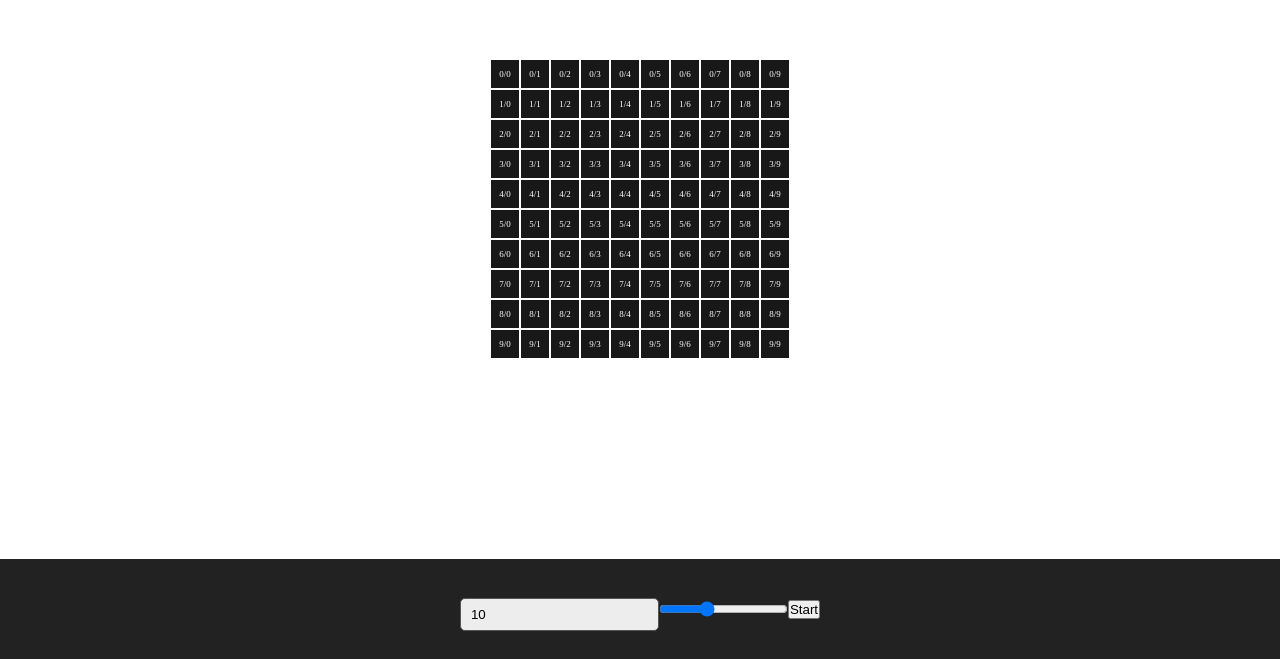
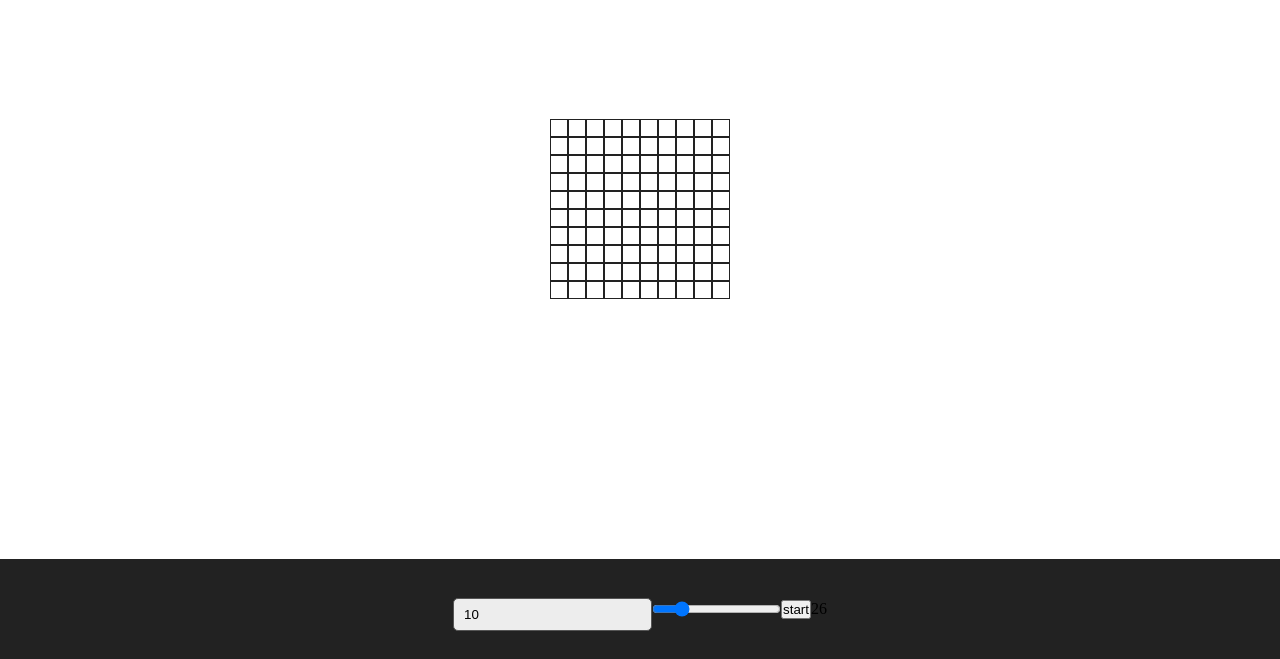
Before and after one commit to zieu/game-of-life, a React (Create React App) app: page / in a window 1280 px wide. Shown: the part 141-800 px from the top of the page. Built offline with nearby package versions, Linux system fonts and the light colour scheme.

Commit message:
automatic per interval impolementation

```diff
--- a/src/App.tsx
+++ b/src/App.tsx
@@ -9,6 +9,7 @@
 
 import { useEffect, useState } from "react";
 import { gridCreator } from "./gridCreator";
+import { useInterval } from "./useInterval";
 
 const getNeighbors = (x: number, y: number) => {
   const nbs = [
@@ -21,7 +22,6 @@ const getNeighbors = (x: number, y: number) => {
     { x: x + 1, y: y - 0 },
     { x: x + 1, y: y + 1 },
   ];
-  // return nbs.filter((c) => c.x >= 0 && c.y >= 0);
   return nbs;
 };
 
@@ -29,7 +29,7 @@ function Game() {
   const SIZE = 10;
   const [grid, setGrid] = useState(gridCreator(SIZE));
   const [size, setSize] = useState<string | number>(SIZE);
-  // const [start, setStart] = useState(false);
+  const [start, setStart] = useState(false);
 
   const toggleLive = (id: string, x: number, y: number) => {
     const currentCell = grid[x][y];
@@ -49,11 +49,13 @@ function Game() {
   useEffect(() => {
     setGrid(gridCreator(parseInt(size as string)));
   }, [size]);
-  console.log("iteration1111");
 
-  // useEffect(() => {
-  //   if (start) setInterval(() => iterator(), 1000);
-  // });
+  let [count, setCount] = useState(0);
+
+  useInterval(() => {
+    if (start) iterator();
+    setCount(count + 1);
+  }, 300);
 
   const iterator = () => {
     const newGrid = grid.map((row) =>
@@ -100,7 +102,7 @@ function Game() {
                     key={y}
                     onClick={() => toggleLive(cell.id, x, y)}
                   >
-                    {cell.id}
+                    {/* {cell.id} */}
                   </li>
                 ))}
               </ul>
@@ -119,12 +121,13 @@ function Game() {
           type="range"
           onChange={(e) => setSize(e.target.value)}
           value={size}
-          max={21}
+          max={35}
           min={4}
         />
-        <button className="start-button" onClick={() => iterator()}>
-          Start
+        <button className="start-button" onClick={() => setStart(!start)}>
+          {start ? "stop" : "start"}
         </button>
+        <div>{count}</div>
       </footer>
     </div>
   );
--- a/src/gridCreator.ts
+++ b/src/gridCreator.ts
@@ -17,11 +17,11 @@ const gridGenerator = (size: number) => {
 };
 
 export const gridCreator = (size: number) => {
-  if (size <= 21 && size > 4) {
+  if (size <= 35 && size > 4) {
     return gridGenerator(size);
   } else if (size <= 5) {
     return gridGenerator(4);
   } else {
-    return gridGenerator(21);
+    return gridGenerator(35);
   }
 };
--- a/src/index.css
+++ b/src/index.css
@@ -24,14 +24,13 @@
 }
 
 .cell {
-  width: 30px;
-  height: 30px;
+  width: 18px;
+  height: 18px;
   display: flex;
   justify-content: center;
   align-items: center;
-  border: 1px solid #fff;
-  background: rgb(24, 24, 24);
-  color: #fff;
+  border: 1px solid #222;
+  background: transparent;
   cursor: pointer;
   font-size: 9px !important	;
 }
--- /dev/null
+++ b/src/useInterval.ts
@@ -0,0 +1,21 @@
+import { useEffect, useRef } from "react";
+
+export function useInterval(callback: any, delay: number) {
+  const savedCallback = useRef<any>();
+
+  // Remember the latest callback.
+  useEffect(() => {
+    savedCallback.current = callback;
+  }, [callback]);
+
+  // Set up the interval.
+  useEffect(() => {
+    function tick() {
+      savedCallback.current();
+    }
+    if (delay !== null) {
+      let id = setInterval(tick, delay);
+      return () => clearInterval(id);
+    }
+  }, [delay]);
+}
```
